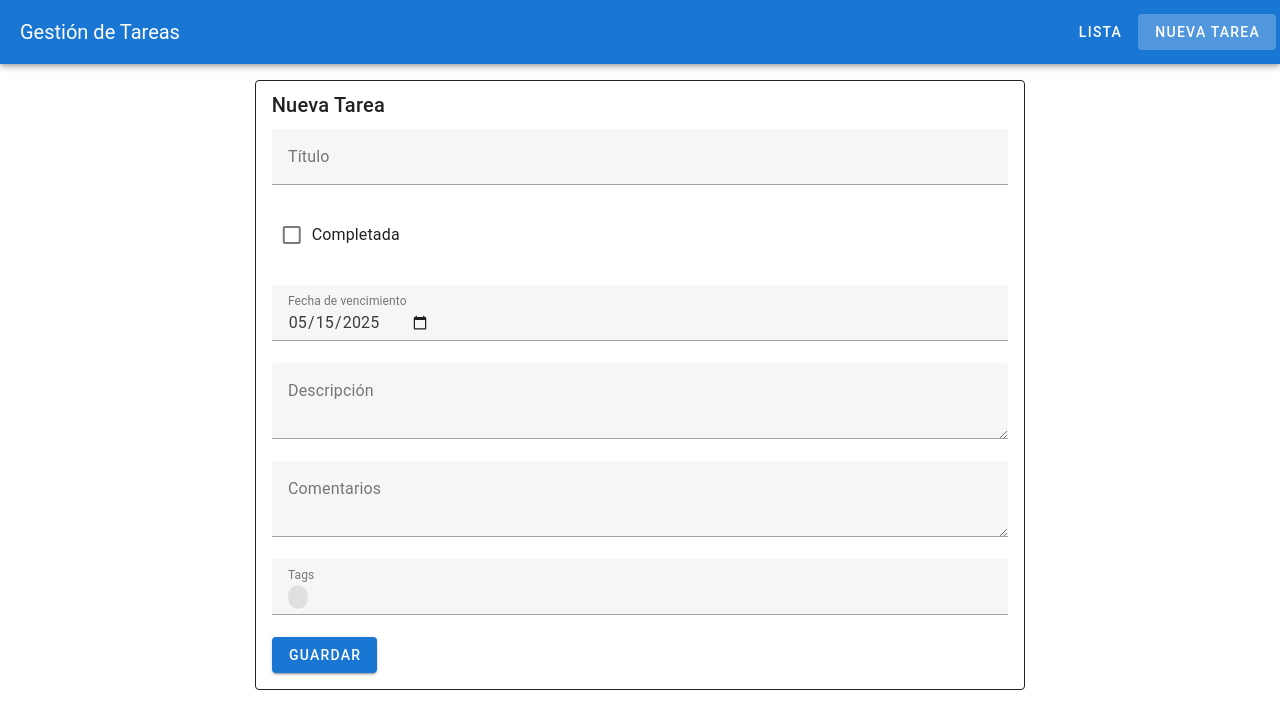
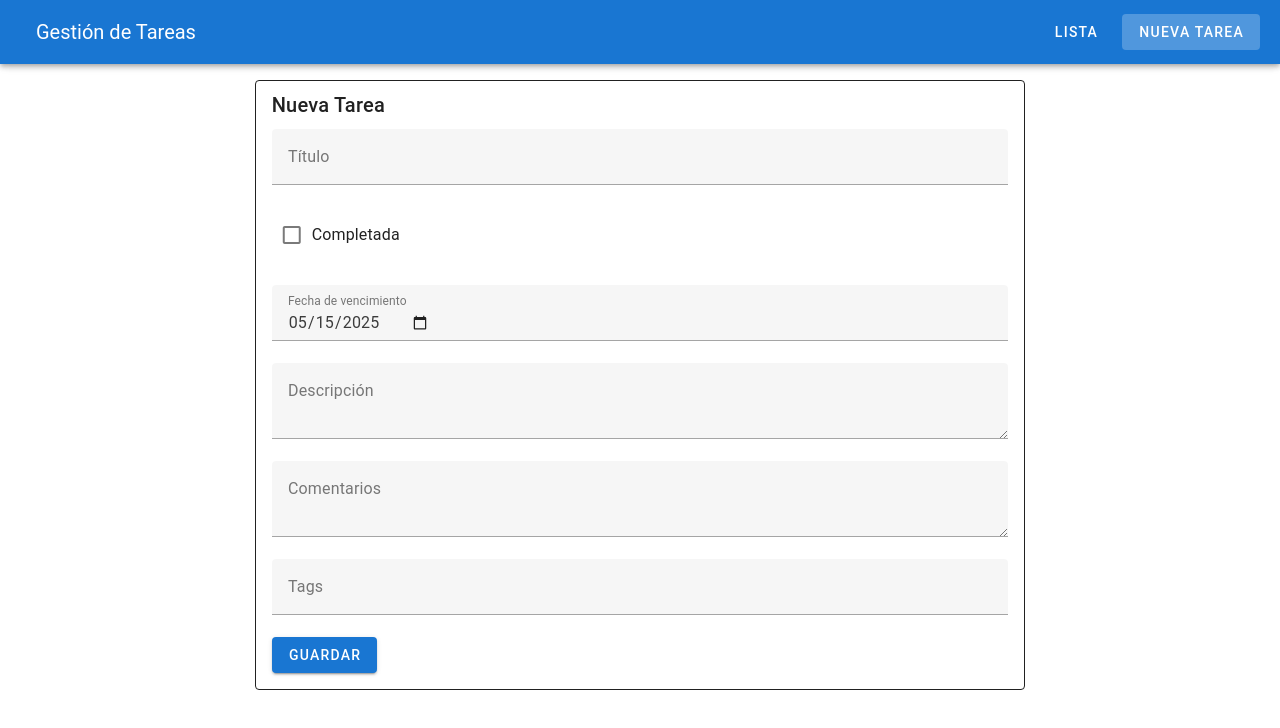
Before and after one commit to FernandoEmilianoFloresDeLaRiva/Tasks-Challenge, a Nuxt app: page /tasks/add_task in a window 1280 px wide. Shown: the top 728 px of the page. Built offline with nearby package versions, Linux system fonts and the light colour scheme.

Commit message:
enhance: improve design task list

```diff
--- a/components/TaskDetail.vue
+++ b/components/TaskDetail.vue
@@ -56,8 +56,8 @@
                 <v-list-item v-if="task?.tags">
                     <v-list-item-title>Tags</v-list-item-title>
                     <v-list-item-subtitle class="d-flex flex-wrap pt-2">
-                        <v-chip v-for="tag in task?.tags?.split(',')" :key="tag" small class="mr-2">
-                            {{ tag != '' }}
+                        <v-chip v-for="tag in task?.tags?.split(',')?.filter((t) => t != '')" :key="tag" small class="mr-2">
+                            {{ tag }}
                         </v-chip>
                     </v-list-item-subtitle>
                 </v-list-item>
--- a/components/TaskForm.vue
+++ b/components/TaskForm.vue
@@ -10,17 +10,13 @@
 
                 <v-checkbox v-model="form.is_completed" label="Completada" />
 
-                <v-text-field
-                    v-model="form.due_date"
-                    label="Fecha de vencimiento"
-                    type="date"
-                />
+                <v-text-field v-model="form.due_date" label="Fecha de vencimiento" type="date" />
 
                 <v-textarea v-model="form.description" label="Descripción" rows="2" />
 
                 <v-textarea v-model="form.comments" label="Comentarios" rows="2" />
 
-                <v-combobox v-model="form.tags" label="Tags" multiple chips deletable-chips />
+                <v-text-field v-model="form.tags" label="Tags" />
 
                 <v-btn type="submit" color="primary" :loading="loading" class="mr-4">
                     {{ editing ? 'Actualizar' : 'Guardar' }}
@@ -88,7 +84,7 @@ watch(
             editing.value = true
             form.value = {
                 title: task.title,
-                is_completed: task.is_completed,
+                is_completed: task.is_completed == 1 ? true : false,
                 due_date: task.due_date ?? '',
                 description: task.description || '',
                 comments: task.comments || '',
--- a/components/TaskList.vue
+++ b/components/TaskList.vue
@@ -36,7 +36,7 @@
                 <v-divider v-if="index < tasks.length - 1" />
             </template>
 
-            <v-list-item v-if="tasks.length === 0">
+            <v-list-item v-if="tasks.length === 0 && loading === false">
                 <v-list-item-title class="text-center grey--text">
                     No hay tareas para mostrar
                 </v-list-item-title>
--- a/layouts/default.vue
+++ b/layouts/default.vue
@@ -1,9 +1,9 @@
 <template>
   <v-app>
-    <v-app-bar app color="primary" dark>
+    <v-app-bar app color="primary" dark class="px-4">
       <v-toolbar-title>Gestión de Tareas</v-toolbar-title>
       <v-spacer />
-      <v-btn to="/tasks" text>Lista</v-btn>
+      <v-btn to="/tasks" text class="mr-2">Lista</v-btn>
       <v-btn to="/tasks/add_task" text>Nueva Tarea</v-btn>
     </v-app-bar>
     <v-main>
--- a/pages/tasks/index.vue
+++ b/pages/tasks/index.vue
@@ -3,11 +3,11 @@
     <v-row>
       <v-col cols="12" md="8" offset-md="2">
         <v-btn color="primary" class="mb-4" to="/tasks/add_task">Nueva Tarea</v-btn>
-        <v-col class="pa-2 elevation-1 rounded-lg"  style="background: #f8fafc;">
-          <v-btn-toggle v-model="filter" class="mb-4" mandatory>
-            <v-btn value="all">Ver todas</v-btn>
-            <v-btn value="incomplete">No completadas</v-btn>
-            <v-btn value="completed">Completadas</v-btn>
+        <v-col class="pa-2 elevation-1 rounded-lg" style="background: #f8fafc;">
+          <v-btn-toggle v-model="filter" class="mb-4 w-100 d-flex" mandatory>
+            <v-btn value="all" class="flex-grow-1">Ver todas</v-btn>
+            <v-btn value="incomplete" class="flex-grow-1">No completadas</v-btn>
+            <v-btn value="completed" class="flex-grow-1">Completadas</v-btn>
           </v-btn-toggle>
           <TaskList :tasks="filteredTasks" :loading="tasksStore.loading" @deleted="tasksStore.fetchTasks"
             @updated="tasksStore.fetchTasks" />
```
